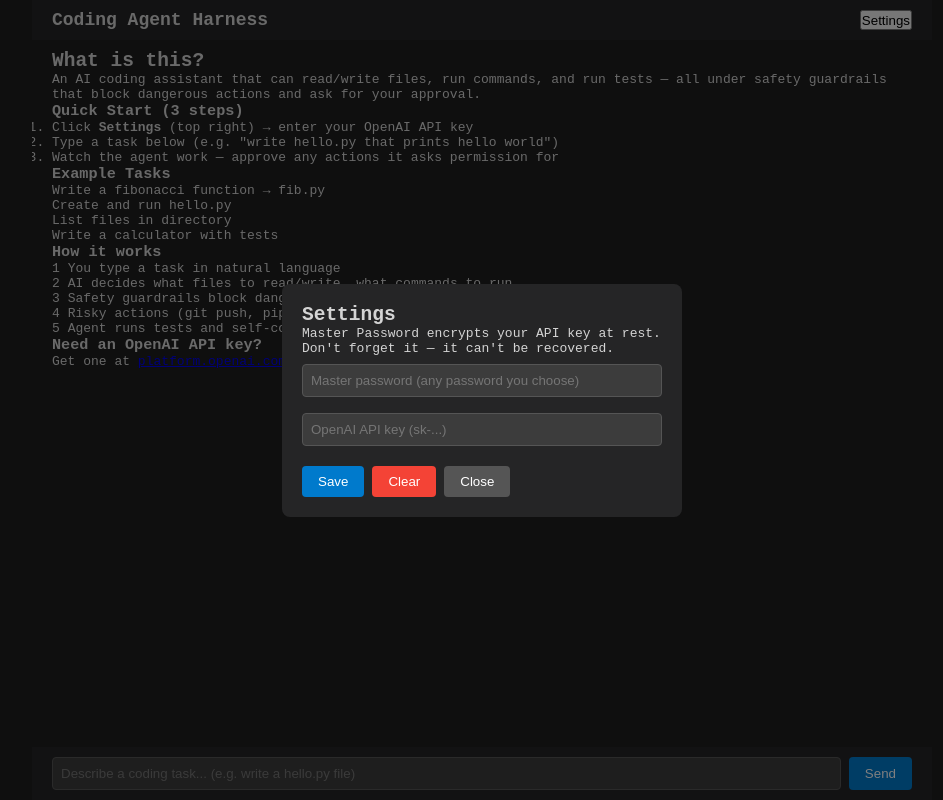
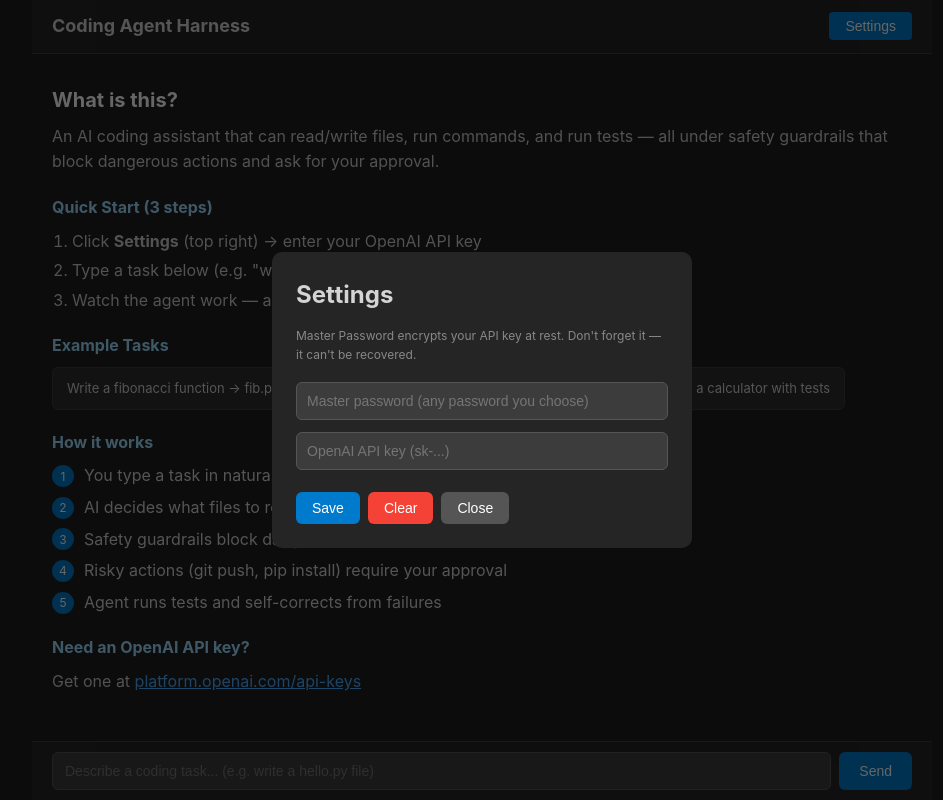
Before and after one commit to alextanlf/coding-agent-harness, a plain HTML site: page web/static/index.html in a window 1280 px wide. Both pictures are taken after a click on the button "Settings". Shown: the whole page, without its empty margins (158-1101 px from the left). Drawn offline with Linux system fonts and the light colour scheme; no server answers.

Commit message:
feat: improve onboarding UI with welcome screen and examples

```diff
--- a/web/static/style.css
+++ b/web/static/style.css
@@ -1,27 +1,70 @@
-/* web/static/style.css */
 * { margin: 0; padding: 0; box-sizing: border-box; }
-body { font-family: monospace; background: #1e1e1e; color: #d4d4d4; }
+body { font-family: -apple-system, "Segoe UI", Roboto, monospace; background: #1e1e1e; color: #d4d4d4; line-height: 1.6; }
 #app { max-width: 900px; margin: 0 auto; height: 100vh; display: flex; flex-direction: column; }
-header { display: flex; justify-content: space-between; padding: 10px 20px; background: #252526; }
+header { display: flex; justify-content: space-between; align-items: center; padding: 12px 20px; background: #252526; border-bottom: 1px solid #3c3c3c; }
 header h1 { font-size: 18px; }
+#settings-btn { padding: 6px 16px; background: #007acc; color: #fff; border: none; border-radius: 4px; cursor: pointer; font-size: 14px; }
+#settings-btn:hover { background: #0098e0; }
 .banner { background: #ffcc00; color: #000; padding: 8px 20px; text-align: center; }
 .banner.hidden { display: none; }
+.banner a { font-weight: bold; }
 #chat-container { flex: 1; overflow-y: auto; padding: 10px 20px; }
 #action-log { display: flex; flex-direction: column; gap: 8px; }
-.action-entry { padding: 8px; background: #2d2d2d; border-radius: 4px; border-left: 3px solid #007acc; }
+#action-log.hidden { display: none; }
+
+/* Welcome screen */
+.welcome { padding: 20px 0; }
+.welcome h2 { color: #fff; margin-bottom: 8px; font-size: 20px; }
+.welcome h3 { color: #9cdcfe; margin: 20px 0 8px; font-size: 16px; }
+.welcome p { margin-bottom: 8px; color: #cccccc; }
+.welcome ol { margin: 8px 0 8px 20px; color: #cccccc; }
+.welcome ol li { margin-bottom: 4px; }
+.welcome a { color: #4daafc; }
+
+/* Example cards */
+.examples { display: flex; flex-wrap: wrap; gap: 8px; margin: 8px 0; }
+.example-card { background: #2d2d2d; border: 1px solid #3c3c3c; border-radius: 6px; padding: 10px 14px; cursor: pointer; font-size: 13px; transition: border-color 0.2s; }
+.example-card:hover { border-color: #007acc; background: #333333; }
+
+/* How it works */
+.how-it-works { display: flex; flex-direction: column; gap: 6px; }
+.step { display: flex; align-items: center; gap: 10px; }
+.step-num { background: #007acc; color: #fff; width: 22px; height: 22px; border-radius: 50%; display: flex; align-items: center; justify-content: center; font-size: 12px; flex-shrink: 0; }
+
+/* Action entries */
+.action-entry { padding: 8px 12px; background: #2d2d2d; border-radius: 4px; border-left: 3px solid #007acc; font-size: 13px; }
 .action-entry.blocked { border-left-color: #f44336; }
 .action-entry.hitl { border-left-color: #ffcc00; }
-.hitl-card { background: #3a3a1a; border: 1px solid #ffcc00; padding: 10px; border-radius: 4px; margin: 8px 0; }
-.hitl-card button { margin-right: 8px; padding: 4px 12px; cursor: pointer; }
-#input-area { display: flex; padding: 10px 20px; background: #252526; }
-#task-input { flex: 1; padding: 8px; background: #3c3c3c; border: 1px solid #555; color: #d4d4d4; border-radius: 4px; }
-#submit-btn { padding: 8px 16px; margin-left: 8px; background: #007acc; color: #fff; border: none; border-radius: 4px; cursor: pointer; }
-.modal { position: fixed; top: 0; left: 0; width: 100%; height: 100%; background: rgba(0,0,0,0.5); display: flex; align-items: center; justify-content: center; }
+.action-entry.complete { border-left-color: #4caf50; }
+.action-entry.error { border-left-color: #f44336; }
+.action-entry.test { border-left-color: #9c27b0; }
+
+/* HITL card */
+.hitl-card { background: #3a3a1a; border: 1px solid #ffcc00; padding: 12px; border-radius: 6px; margin: 8px 0; }
+.hitl-card p { margin-bottom: 8px; }
+.hitl-card button { margin-right: 8px; padding: 6px 16px; cursor: pointer; border: none; border-radius: 4px; font-size: 13px; }
+.hitl-card .approve-btn { background: #4caf50; color: #fff; }
+.hitl-card .deny-btn { background: #f44336; color: #fff; }
+
+/* Input area */
+#input-area { display: flex; padding: 10px 20px; background: #252526; border-top: 1px solid #3c3c3c; }
+#task-input { flex: 1; padding: 10px 12px; background: #3c3c3c; border: 1px solid #555; color: #d4d4d4; border-radius: 6px; font-size: 14px; }
+#task-input:focus { outline: none; border-color: #007acc; }
+#submit-btn { padding: 10px 20px; margin-left: 8px; background: #007acc; color: #fff; border: none; border-radius: 6px; cursor: pointer; font-size: 14px; }
+#submit-btn:hover { background: #0098e0; }
+#submit-btn:disabled { background: #555; cursor: not-allowed; }
+
+/* Modal */
+.modal { position: fixed; top: 0; left: 0; width: 100%; height: 100%; background: rgba(0,0,0,0.6); display: flex; align-items: center; justify-content: center; z-index: 100; }
 .modal.hidden { display: none; }
-.modal-content { background: #252526; padding: 20px; border-radius: 8px; width: 400px; }
-.modal-content input { width: 100%; padding: 8px; margin: 8px 0; background: #3c3c3c; border: 1px solid #555; color: #d4d4d4; border-radius: 4px; }
-.modal-buttons { display: flex; gap: 8px; margin-top: 12px; }
-.modal-buttons button { padding: 8px 16px; cursor: pointer; border: none; border-radius: 4px; }
+.modal-content { background: #252526; padding: 24px; border-radius: 10px; width: 420px; max-width: 90vw; }
+.modal-content h2 { margin-bottom: 12px; }
+.modal-content #cred-status { margin-bottom: 8px; color: #9cdcfe; font-size: 14px; }
+.modal-content .hint { font-size: 12px; color: #888; margin-bottom: 12px; }
+.modal-content input { width: 100%; padding: 10px; margin: 6px 0; background: #3c3c3c; border: 1px solid #555; color: #d4d4d4; border-radius: 6px; font-size: 14px; }
+.modal-content input:focus { outline: none; border-color: #007acc; }
+.modal-buttons { display: flex; gap: 8px; margin-top: 16px; }
+.modal-buttons button { padding: 8px 16px; cursor: pointer; border: none; border-radius: 6px; font-size: 14px; }
 #save-cred-btn { background: #007acc; color: #fff; }
 #clear-cred-btn { background: #f44336; color: #fff; }
 #close-modal-btn { background: #555; color: #fff; }
```
